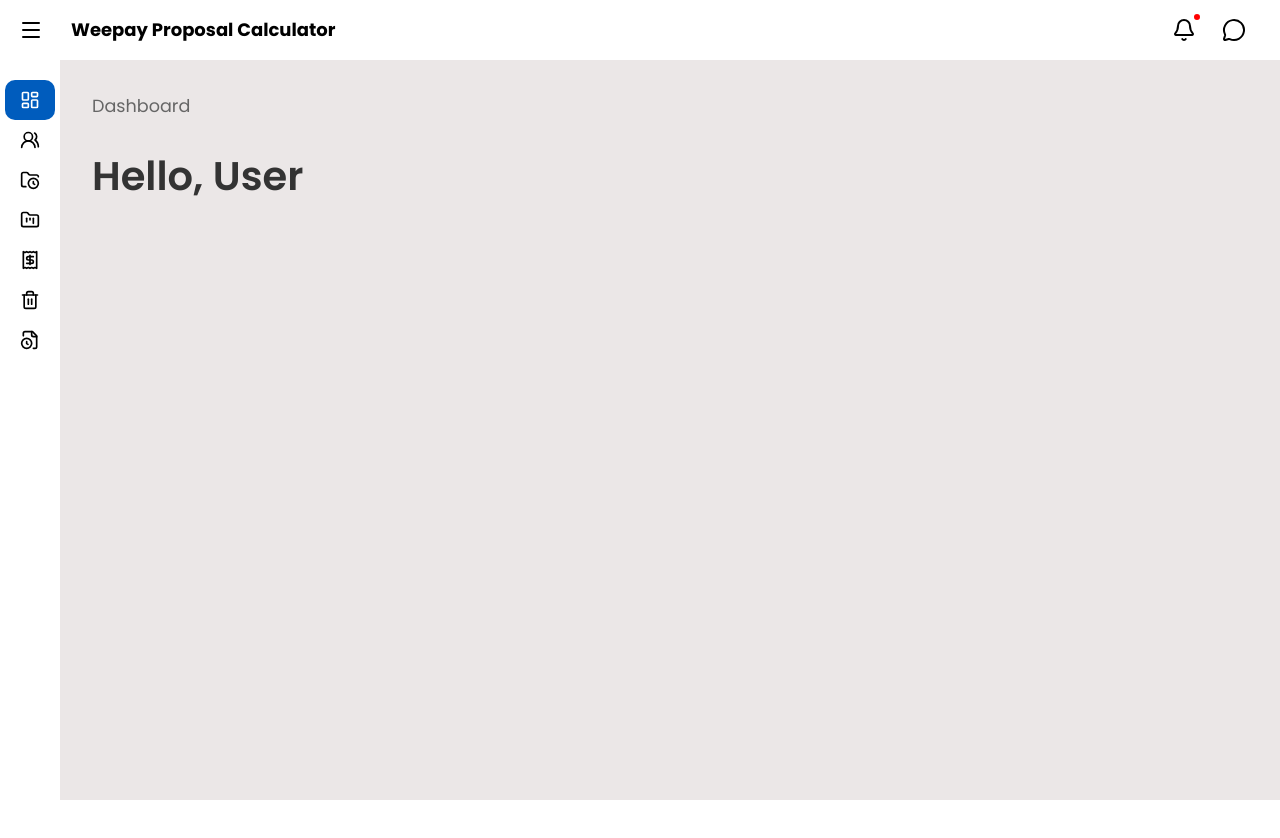
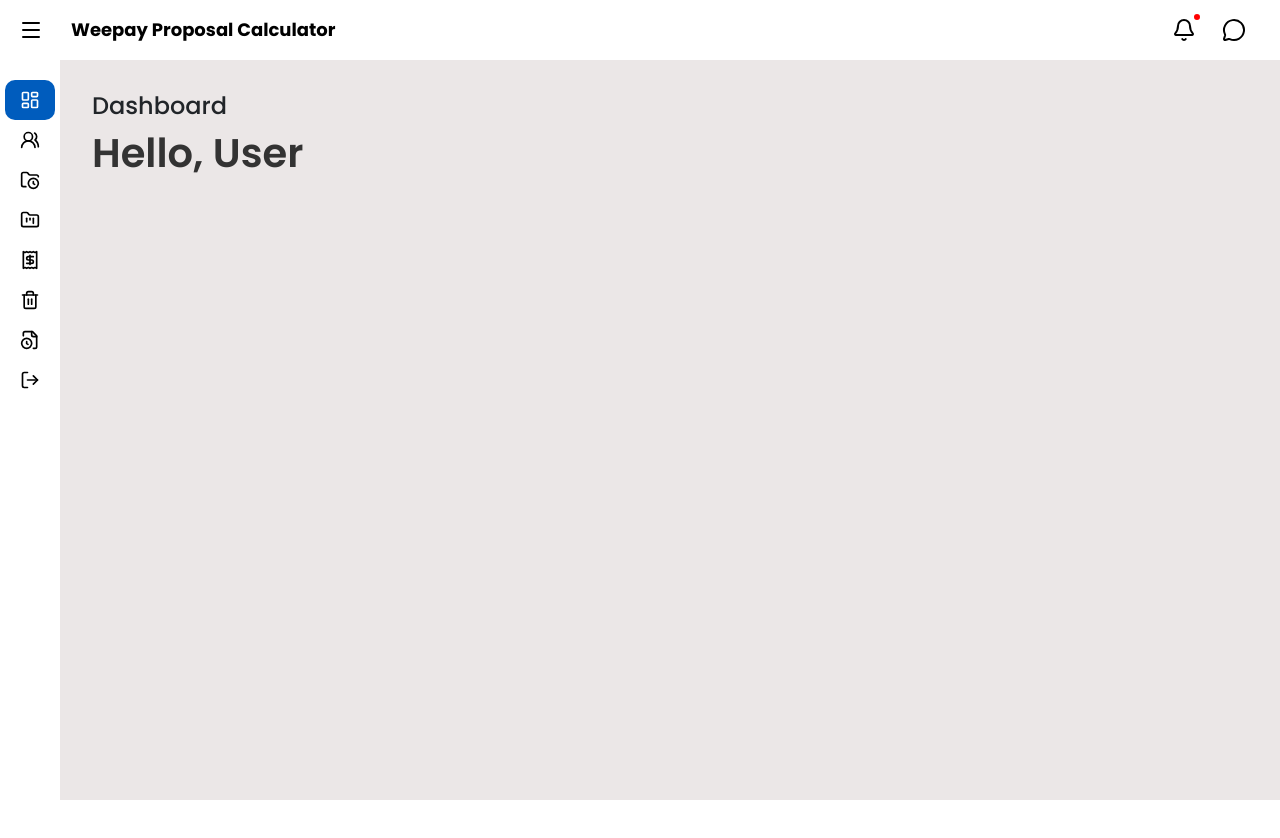
Before and after one commit to AnonymouslyCuteAndSlayed/WeepayNew, a React (Vite) app: page /dashboard in a window 1280 px wide. Shown: the top 838 px of the page. Built offline with nearby package versions, Linux system fonts and the light colour scheme.

Commit message:
connected autho and dash

```diff
--- a/package.json
+++ b/package.json
@@ -18,7 +18,7 @@
     "react": "^19.1.1",
     "react-bootstrap": "^2.10.10",
     "react-dom": "^19.1.1",
-    "react-router-dom": "^7.8.2",
+    "react-router-dom": "^7.9.0",
     "react-toastify": "^11.0.5"
   },
   "devDependencies": {
--- a/src/common/navs/Sidebar/sidebar.jsx
+++ b/src/common/navs/Sidebar/sidebar.jsx
@@ -11,7 +11,8 @@
   FileClock,
   Bell,
   Menu,
-  TextAlignStart
+  TextAlignStart,
+  LogOut
 } from 'lucide-react';
 
 // Icons
@@ -63,6 +64,13 @@
     title: 'Activity Logs',
     icon: (
       <FileClock />
+    )
+  },
+  {
+    id: 'Logout',
+    title: 'Logout',
+    icon: (
+      <LogOut />
     )
   }
 ];
@@ -120,6 +128,7 @@
               <span className="nav-text">{item.title}</span>
             </button>
           ))}
+
         </div>
       </nav>
 
--- a/src/features/Dashboard/dashboard.jsx
+++ b/src/features/Dashboard/dashboard.jsx
@@ -22,7 +22,7 @@
         <div className="content-wrapper">
           <main className="main-content">
             <div className="greetingsText">
-                    <p>Dashboard</p>
+                    <h4>Dashboard</h4>
                     <h1>Hello, {name}</h1>
 
               <div className="col1">
--- a/src/routes/main.jsx
+++ b/src/routes/main.jsx
@@ -10,9 +10,6 @@
 import Dashboard from "../features/Dashboard/dashboard.jsx";
 import Sidebar from "../common/navs/Sidebar/sidebar.jsx";
 import ProfilePicture from "../features/ProfilePictureSettings/changeProfileSettings.jsx";
-
-
-
 
 
 export default function Router() {
--- a/src/styles/common/navs/sidebar/sidebar.css
+++ b/src/styles/common/navs/sidebar/sidebar.css
@@ -181,6 +181,9 @@
   font-weight: 600;
 }
 
+.logoutIcon {
+  margin-top: 100px;
+}
 .main-content {
   margin-left: 60px;
   margin-top: 60px;
```
Also changed, not shown: 2 other files (tests, documents, lock files or other folders).
